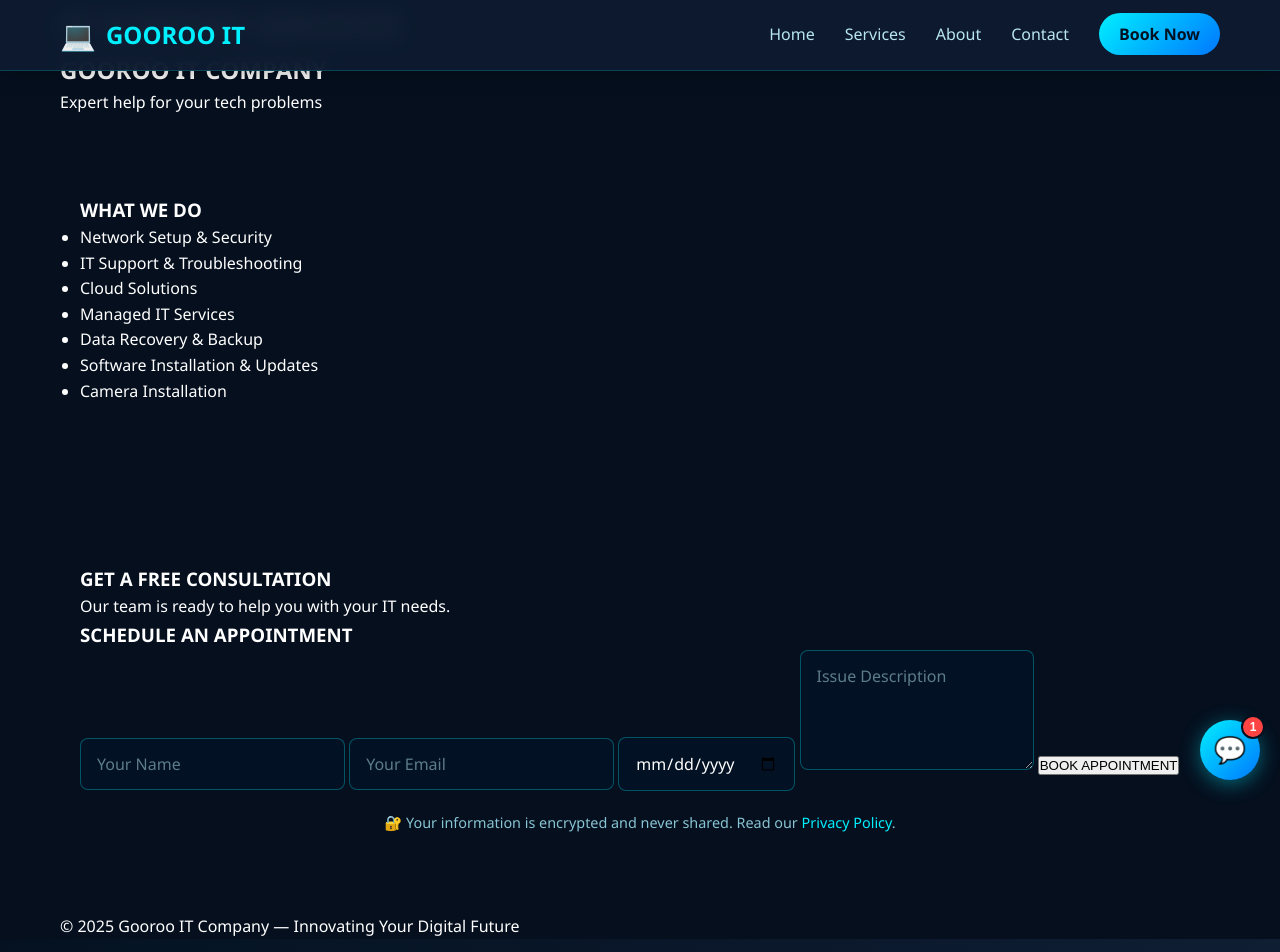
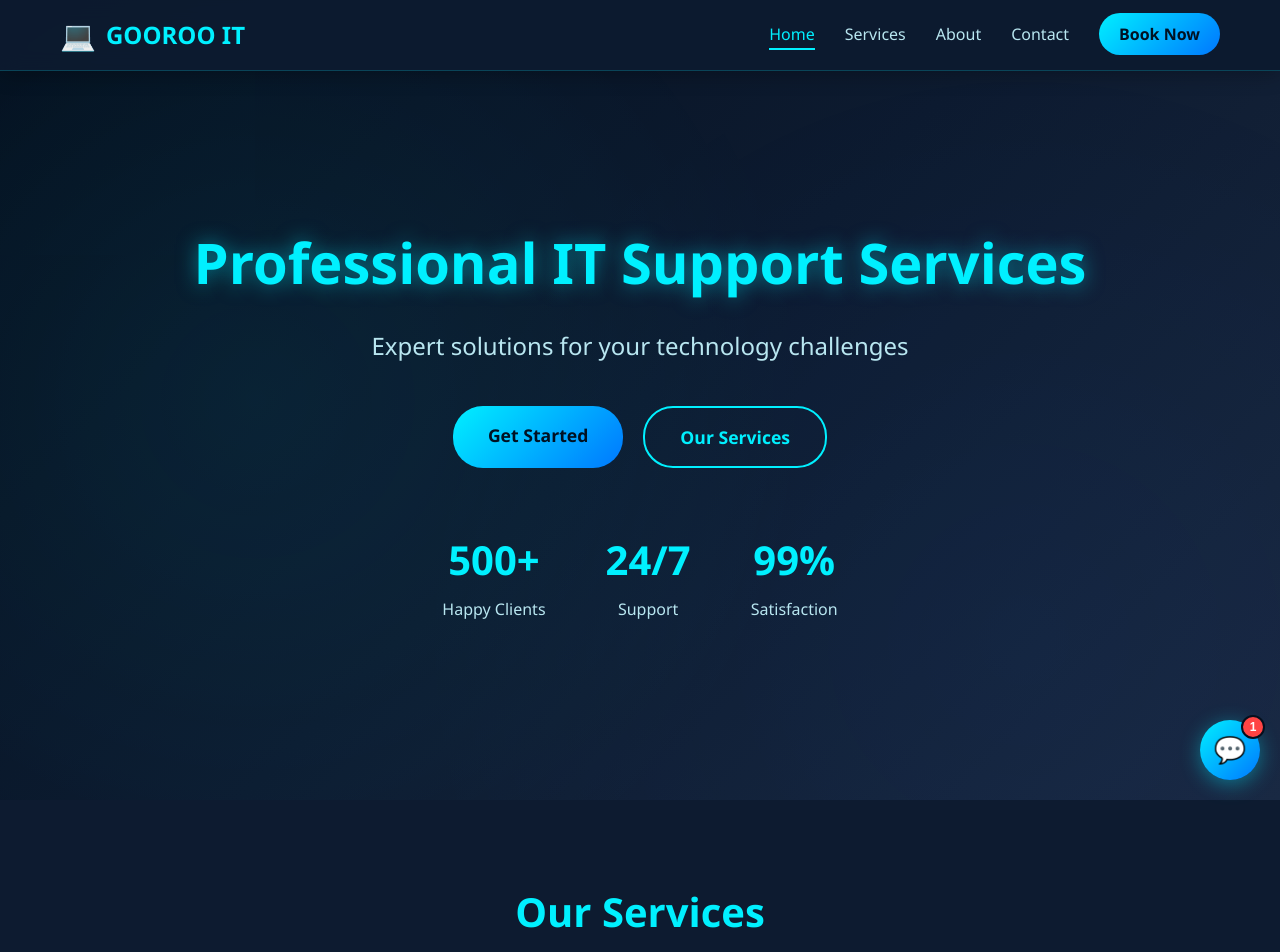
Before and after one commit to moreal23/my-it-support-site, a plain HTML site: page Public/index.html in a window 1280 px wide. Shown: the top 952 px of the page. Drawn offline with Linux system fonts and the light colour scheme.

Commit message:
Update website

```diff
--- a/Public/index.html
+++ b/Public/index.html
@@ -1,64 +1,3 @@
-<!DOCTYPE html>
-<html lang="en">
-  <head>
-    <meta charset="UTF-8" />
-    <meta name="viewport" content="width=device-width, initial-scale=1.0" />
-    <title>Gooroo IT Support Services</title>
-    <link rel="stylesheet" href="style.css" />
-  </head>
-  <body>
-    <div class="container">
-      <header>
-        <h1>IT SUPPORT SERVICES</h1>
-        <h2>GOOROO IT COMPANY</h2>
-        <p class="tagline">Expert help for your tech problems</p>
-      </header>
-
-      <main>
-        <section class="services">
-          <h3>WHAT WE DO</h3>
-          <ul>
-            <li>Network Setup & Security</li>
-            <li>IT Support & Troubleshooting</li>
-            <li>Cloud Solutions</li>
-            <li>Managed IT Services</li>
-            <li>Data Recovery & Backup</li>
-            <li>Software Installation & Updates</li>
-            <li>Camera Installation</li>
-          </ul>
-        </section>
-
-        <section class="consultation">
-          <h3>GET A FREE CONSULTATION</h3>
-          <p>Our team is ready to help you with your IT needs.</p>
-
-          <h3>SCHEDULE AN APPOINTMENT</h3>
-
-  <form action="https://formspree.io/f/mnnzpzva" method="POST">
-  <input type="text" name="name" placeholder="Your Name" required />
-  <input type="email" name="email" placeholder="Your Email" required />
-  <input type="date" name="preferred-date" required />
-  <textarea name="message" placeholder="Issue Description" rows="4" required></textarea>
-  <input type="text" name="_gotcha" style="display: none" />
-  <input type="hidden" name="_redirect" value="https://moreal23.github.io/my-it-support-site/thank-you.html" />
-  <button type="submit">BOOK APPOINTMENT</button>
-</form>
-
-</form>
-          <p class="privacy-note">
-            🔐 Your information is encrypted and never shared. Read our
-            <a href="#" target="_blank">Privacy Policy</a>.
-          </p>
-        </section>
-      </main>
-
-      <footer>
-        <p>© 2025 Gooroo IT Company — Innovating Your Digital Future</p>
-      </footer>
-    </div>
-  </body>
-</html>
-
 <!DOCTYPE html>
 <html lang="en">
 <head>
```
